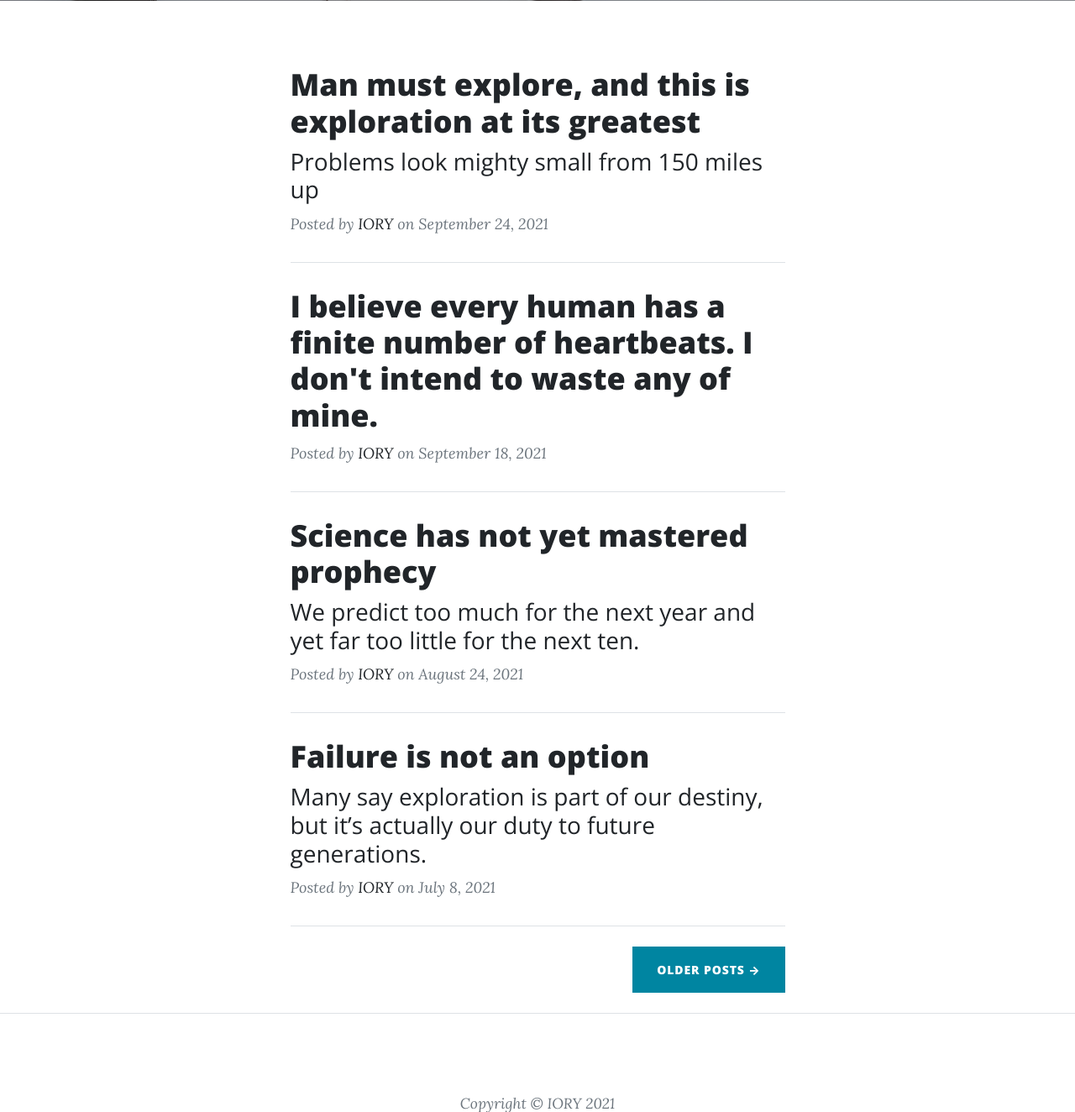
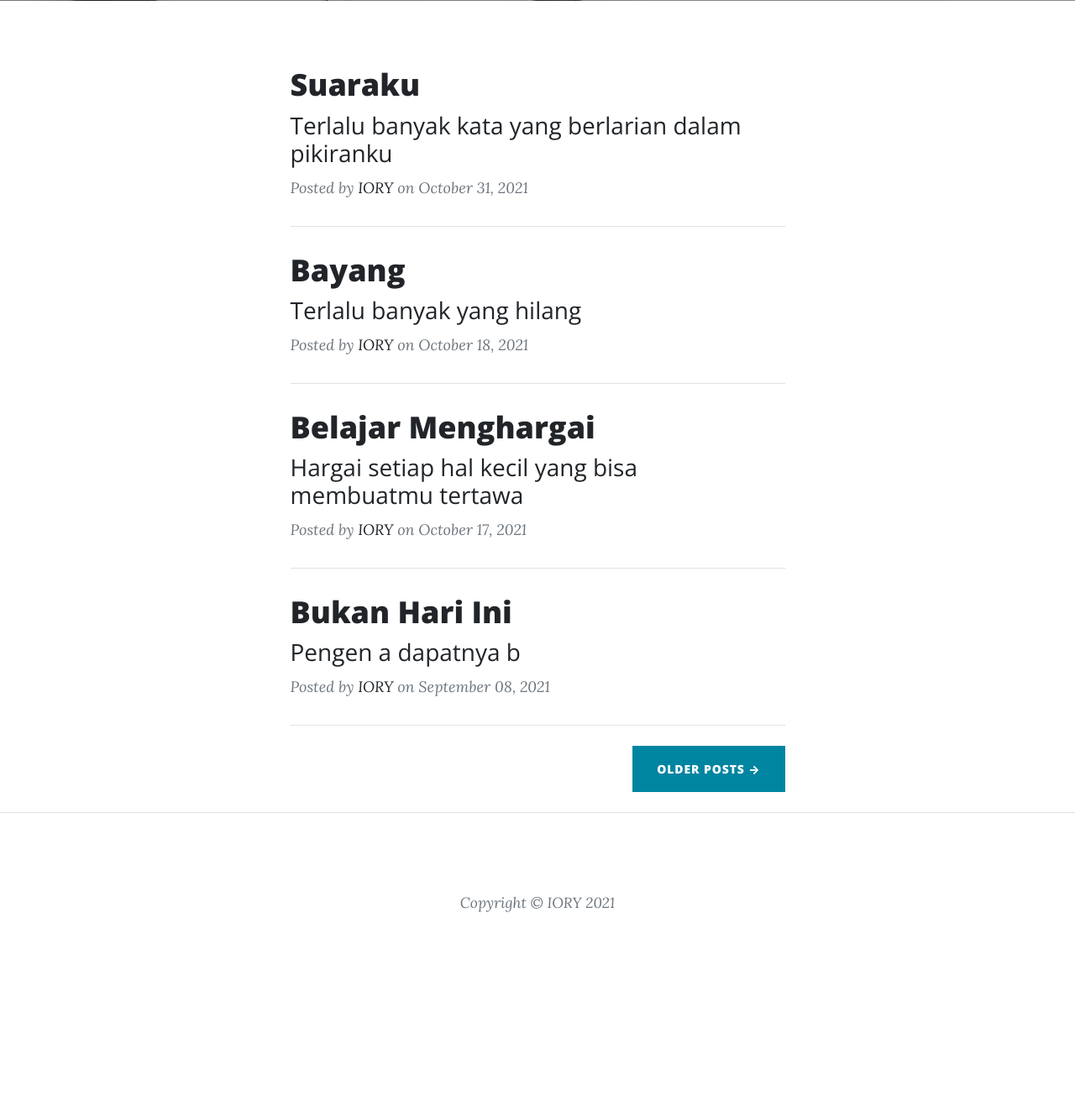
Before and after one commit to ikhsan15/iory_blog, a CodeIgniter app: page /iory_blog_ci3/ in a window 1280 px wide. Shown: the part 561-1885 px from the top of the page at 84% size. After the commit the page ends 1647 px from the top, so only its background shows below. Run offline with CodeIgniter, Linux system fonts and the light colour scheme.

Commit message:
update home content

```diff
--- a/application/views/index.php
+++ b/application/views/index.php
@@ -26,32 +26,16 @@
 			<div class="post-preview">
 				<a href="<?php echo base_url(); ?>Main/kata_1">
 					<h2 class="post-title">
-						Man must explore, and this is exploration at its greatest
+						Suaraku
 					</h2>
 					<h3 class="post-subtitle">
-						Problems look mighty small from 150 miles up
+						Terlalu banyak kata yang berlarian dalam pikiranku
 					</h3>
 				</a>
 				<p class="post-meta">
 					Posted by
 					<a href="#!">IORY</a>
-					on September 24, 2021
-				</p>
-			</div>
-			<!-- Divider-->
-			<hr class="my-4" />
-			<!-- Post preview-->
-			<div class="post-preview">
-				<a href="post.php"
-					><h2 class="post-title">
-						I believe every human has a finite number of heartbeats. I don't
-						intend to waste any of mine.
-					</h2></a
-				>
-				<p class="post-meta">
-					Posted by
-					<a href="#!">IORY</a>
-					on September 18, 2021
+					on October 31, 2021
 				</p>
 			</div>
 			<!-- Divider-->
@@ -59,16 +43,17 @@
 			<!-- Post preview-->
 			<div class="post-preview">
 				<a href="post.php">
-					<h2 class="post-title">Science has not yet mastered prophecy</h2>
+					<h2 class="post-title">
+						Bayang
+					</h2>
 					<h3 class="post-subtitle">
-						We predict too much for the next year and yet far too little for the
-						next ten.
+						Terlalu banyak yang hilang
 					</h3>
-				</a>
+					</a>
 				<p class="post-meta">
 					Posted by
 					<a href="#!">IORY</a>
-					on August 24, 2021
+					on October 18, 2021
 				</p>
 			</div>
 			<!-- Divider-->
@@ -76,16 +61,31 @@
 			<!-- Post preview-->
 			<div class="post-preview">
 				<a href="post.php">
-					<h2 class="post-title">Failure is not an option</h2>
+					<h2 class="post-title">Belajar Menghargai</h2>
 					<h3 class="post-subtitle">
-						Many say exploration is part of our destiny, but it’s actually our
-						duty to future generations.
+						Hargai setiap hal kecil yang bisa membuatmu tertawa
 					</h3>
 				</a>
 				<p class="post-meta">
 					Posted by
 					<a href="#!">IORY</a>
-					on July 8, 2021
+					on October 17, 2021
+				</p>
+			</div>
+			<!-- Divider-->
+			<hr class="my-4" />
+			<!-- Post preview-->
+			<div class="post-preview">
+				<a href="post.php">
+					<h2 class="post-title">Bukan Hari Ini</h2>
+					<h3 class="post-subtitle">
+						Pengen a dapatnya b
+					</h3>
+				</a>
+				<p class="post-meta">
+					Posted by
+					<a href="#!">IORY</a>
+					on September 08, 2021
 				</p>
 			</div>
 			<!-- Divider-->
```
